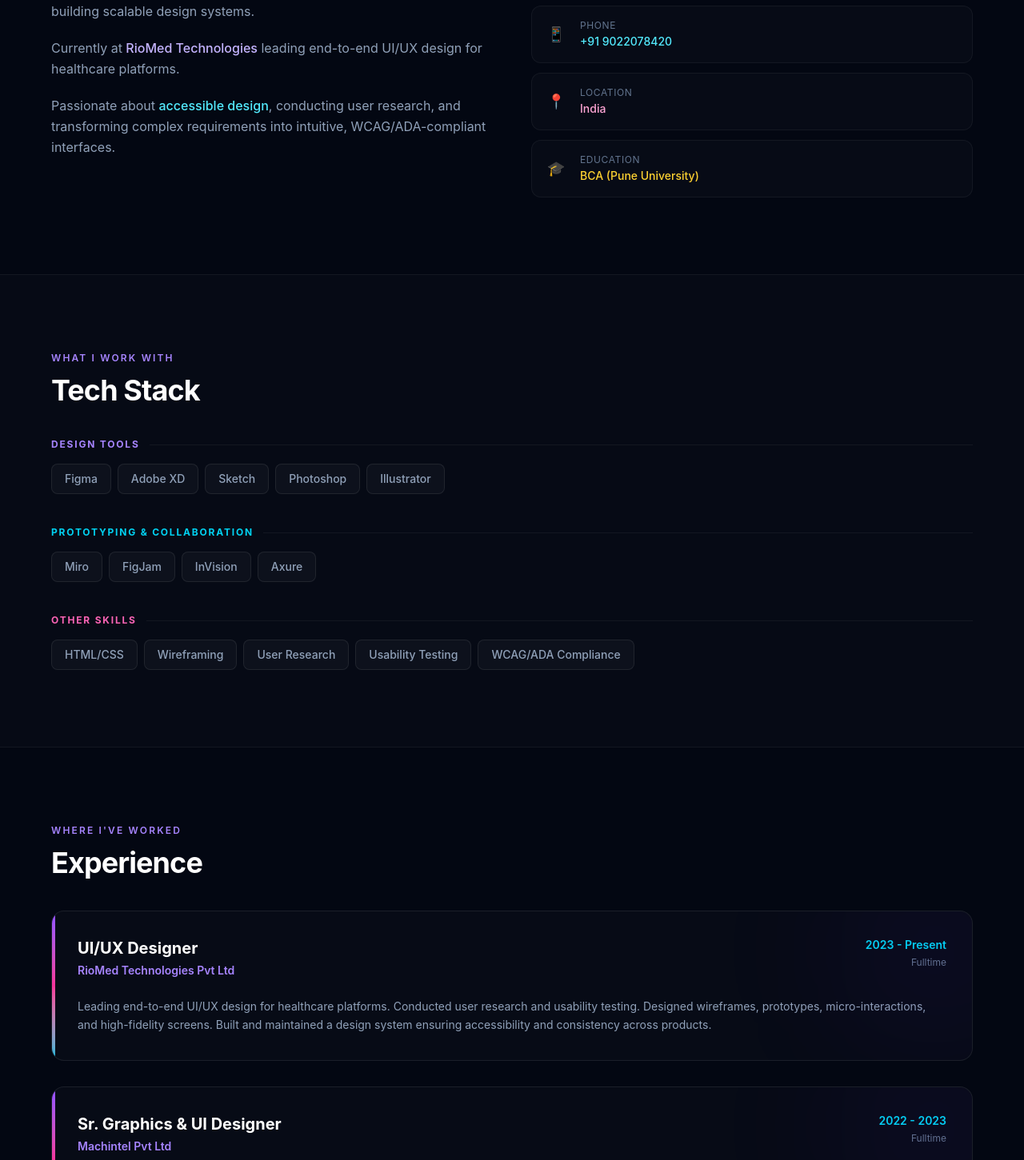
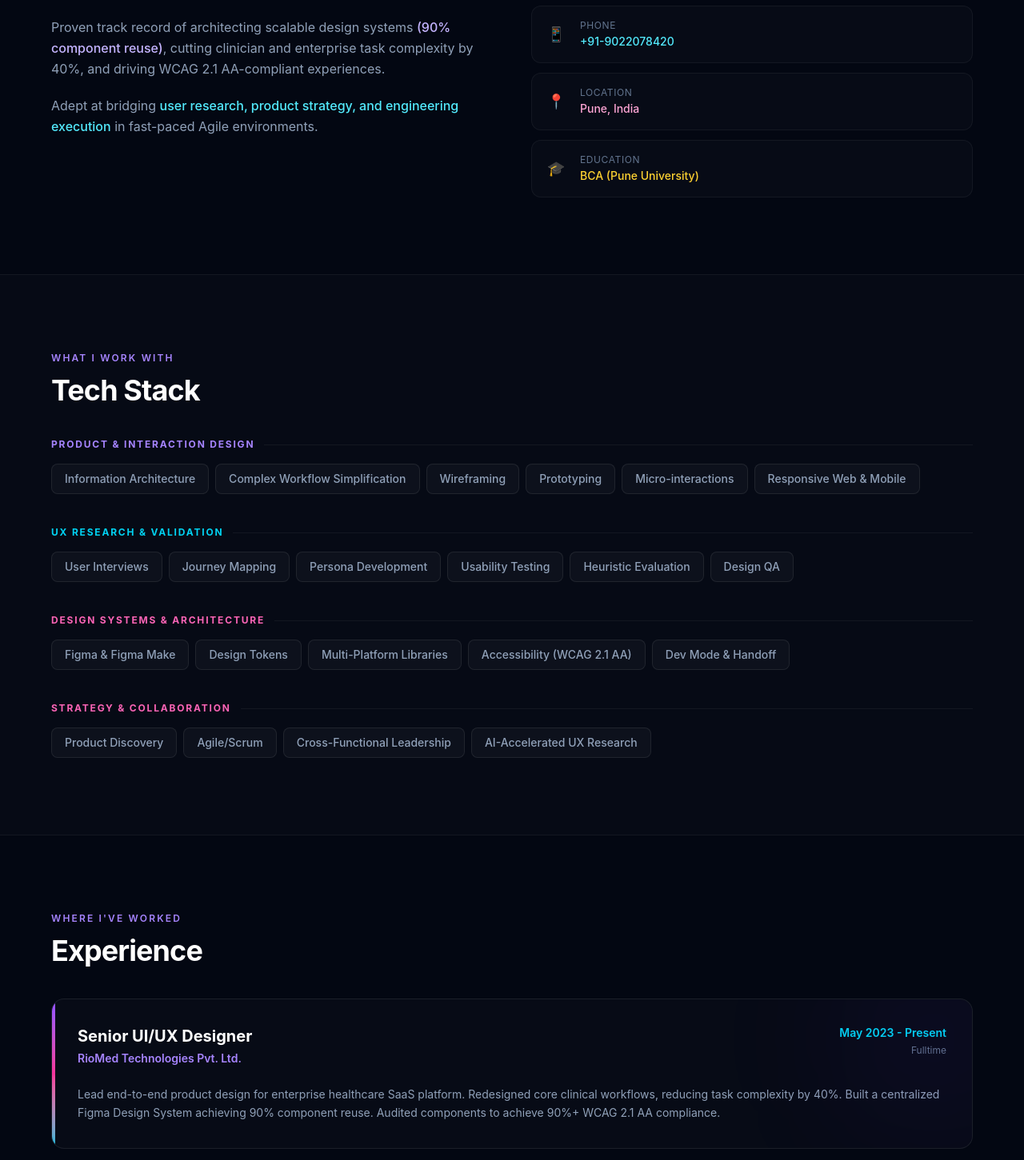
Before and after one commit to sushrut007/Rutuja, a React (Vite) app: page / in a window 1280 px wide. Shown: the part 1259-2710 px from the top of the page at 80% size. Built offline with nearby package versions, Linux system fonts and the light colour scheme.

Commit message:
feat: add portfolio component, data source, and resume PDF

```diff
--- a/src/Portfolio.tsx
+++ b/src/Portfolio.tsx
@@ -145,9 +145,9 @@
           </p>
 
           <div className="flex flex-wrap items-center justify-center gap-4">
-            <a href={`mailto:${CONTACT_INFO.email}`}
-              className="px-7 py-3 rounded-xl font-semibold text-sm bg-gradient-to-r from-violet-600 to-pink-600 hover:from-violet-500 hover:to-pink-500 transition-all duration-200 hover:scale-105 hover:shadow-xl hover:shadow-violet-500/30">
-              Get in Touch
+            <a href="/Rutuja_Nazare2026.pdf" target="_blank" rel="noreferrer"
+              className="px-7 py-3 rounded-xl font-bold bg-white text-black hover:bg-slate-200 hover:scale-[1.02] active:scale-[0.98] transition-all duration-200">
+              Resume
             </a>
             <a href={CONTACT_INFO.behance} target="_blank" rel="noreferrer"
               className="px-7 py-3 rounded-xl font-semibold text-sm border border-white/10 text-slate-300 hover:text-white hover:border-white/20 hover:bg-white/5 transition-all duration-200">
@@ -169,7 +169,7 @@
 
       {/* STATS */}
       <section className="relative z-10 border-y border-white/5 bg-white/[0.02]">
-        <div className="max-w-6xl mx-auto px-5 md:px-8 py-10 grid grid-cols-2 md:grid-cols-4 gap-0 divide-x divide-y md:divide-y-0 divide-white/5">
+        <div className="max-w-6xl mx-auto px-5 md:px-8 py-10 grid grid-cols-2 md:grid-cols-3 gap-0 divide-x divide-y md:divide-y-0 divide-white/5">
           {STATS.map((s, i) => (
             <FadeIn key={s.label} delay={i * 0.1} className="px-6 py-5 text-center">
               <div className={`text-3xl font-black bg-gradient-to-br ${s.color} bg-clip-text text-transparent mb-1`}>{s.value}</div>
@@ -189,13 +189,13 @@
           <div className="grid md:grid-cols-2 gap-12 items-start">
             <FadeIn delay={0.1}>
               <p className="text-slate-400 text-base leading-relaxed mb-5">
-                UI/UX Designer with <span className="text-white font-medium">7 years of experience</span> crafting user-centered, accessible digital products for healthcare and B2B platforms. I specialize in wireframing, prototyping, interaction design, usability testing, and building scalable design systems.
+                Senior UI/UX & Product Designer with <span className="text-white font-medium">7+ years of experience</span> leading end-to-end design for complex enterprise SaaS and healthcare platforms.
               </p>
               <p className="text-slate-400 text-base leading-relaxed mb-5">
-                Currently at <span className="text-violet-300 font-medium">RioMed Technologies</span> leading end-to-end UI/UX design for healthcare platforms.
+                Proven track record of architecting scalable design systems <span className="text-violet-300 font-medium">(90% component reuse)</span>, cutting clinician and enterprise task complexity by 40%, and driving WCAG 2.1 AA-compliant experiences.
               </p>
               <p className="text-slate-400 text-base leading-relaxed">
-                Passionate about <span className="text-cyan-300 font-medium">accessible design</span>, conducting user research, and transforming complex requirements into intuitive, WCAG/ADA-compliant interfaces.
+                Adept at bridging <span className="text-cyan-300 font-medium">user research, product strategy, and engineering execution</span> in fast-paced Agile environments.
               </p>
             </FadeIn>
             <FadeIn delay={0.2} className="flex flex-col gap-3">
--- a/src/data/data.ts
+++ b/src/data/data.ts
@@ -1,7 +1,33 @@
 const SKILLS = {
-  "Design Tools": ["Figma", "Adobe XD", "Sketch", "Photoshop", "Illustrator"],
-  "Prototyping & Collaboration": ["Miro", "FigJam", "InVision", "Axure"],
-  "Other Skills": ["HTML/CSS", "Wireframing", "User Research", "Usability Testing", "WCAG/ADA Compliance"]
+  "Product & Interaction Design": [
+    "Information Architecture",
+    "Complex Workflow Simplification",
+    "Wireframing",
+    "Prototyping",
+    "Micro-interactions",
+    "Responsive Web & Mobile"
+  ],
+  "UX Research & Validation": [
+    "User Interviews",
+    "Journey Mapping",
+    "Persona Development",
+    "Usability Testing",
+    "Heuristic Evaluation",
+    "Design QA"
+  ],
+  "Design Systems & Architecture": [
+    "Figma & Figma Make",
+    "Design Tokens",
+    "Multi-Platform Libraries",
+    "Accessibility (WCAG 2.1 AA)",
+    "Dev Mode & Handoff"
+  ],
+  "Strategy & Collaboration": [
+    "Product Discovery",
+    "Agile/Scrum",
+    "Cross-Functional Leadership",
+    "AI-Accelerated UX Research"
+  ]
 };
 
 const STATS = [
@@ -23,15 +49,15 @@
     link: "https://www.riomed.com/",
   },
   {
-    name: "Healthcare Mobile App",
-    desc: "UX & Interaction Design for RioMed. Focused on accessibility and intuitive navigation for end-users.",
-    tech: ["Adobe XD", "Interaction Design", "Wireframing"],
-    accent: "from-yellow-500 to-orange-500",
-    border: "hover:border-yellow-500/50",
-    glow: "hover:shadow-yellow-500/20",
-    tag: "Mobile UX",
-    tagColor: "bg-yellow-500/10 text-yellow-400 border-yellow-500/20",
-    link: "/pdfs/Appt.pdf",
+    name: "Medi Connect-AI",
+    desc: "An AI-powered appointment booking app that helps patients describe their health concern in plain language and get matched to the right doctor — no medical knowledge required.",
+    tech: ["AI Integration", "UX/UI Design", "Healthcare"],
+    accent: "from-blue-500 to-indigo-500",
+    border: "hover:border-blue-500/50",
+    glow: "hover:shadow-blue-500/20",
+    tag: "AI Healthcare UX",
+    tagColor: "bg-blue-500/10 text-blue-400 border-blue-500/20",
+    link: "https://www.behance.net/gallery/255616235/AI-Healthcare-Appointment-Booking",
   },
   {
     name: "B2B Web Application",
@@ -61,28 +87,25 @@
 
 const EXPERIENCE_LIST = [
   {
-    year: "2023 - Present",
-    title: "UI/UX Designer",
-    company: "RioMed Technologies Pvt Ltd",
+    year: "May 2023 - Present",
+    title: "Senior UI/UX Designer",
+    company: "RioMed Technologies Pvt. Ltd.",
     type: "Fulltime",
-    description:
-      "Leading end-to-end UI/UX design for healthcare platforms. Conducted user research and usability testing. Designed wireframes, prototypes, micro-interactions, and high-fidelity screens. Built and maintained a design system ensuring accessibility and consistency across products."
+    description: "Lead end-to-end product design for enterprise healthcare SaaS platform. Redesigned core clinical workflows, reducing task complexity by 40%. Built a centralized Figma Design System achieving 90% component reuse. Audited components to achieve 90%+ WCAG 2.1 AA compliance."
   },
   {
-    year: "2022 - 2023",
-    title: "Sr. Graphics & UI Designer",
-    company: "Machintel Pvt Ltd",
+    year: "June 2022 - May 2023",
+    title: "Senior Graphics & UI Designer",
+    company: "Machintel Pvt. Ltd.",
     type: "Fulltime",
-    description:
-      "Created wireframes, prototypes, and high-fidelity web application designs in Figma. Designed websites, landing pages, infographics, and social media creatives. Built reusable components and improved UX for responsiveness and navigation."
+    description: "Spearheaded UI/UX design for responsive web applications and enterprise dashboards. Established reusable UI component libraries and grid frameworks. Translated complex business requirements into validated Figma prototypes."
   },
   {
-    year: "2018 - 2022",
-    title: "Graphics Designer",
-    company: "Machbizz Marketers Pvt Ltd",
+    year: "Nov 2018 - May 2022",
+    title: "Graphic & Visual Designer",
+    company: "Machbizz Marketers Pvt. Ltd.",
     type: "Fulltime",
-    description:
-      "Designed social media creatives, banners, GIFs, animations, logos, landing pages, presentations, and branding materials. Improved visual communication for marketing campaigns and conducted visual testing for newsletters and landing pages."
+    description: "Designed user-centered responsive landing pages, microsites, and promotional interfaces. Created wireframes and clickable mockups for B2B web experiences, optimizing information architecture and conversion pathways."
   }
 ];
 
@@ -90,7 +113,7 @@
   {
     icon: "🎓",
     degree: "Bachelor of Computer Applications (BCA)",
-    school: "Pune University",
+    school: "Pune University, Pune, India",
     year: "Graduated",
     color: "from-violet-600 to-indigo-600",
     glow: "hover:shadow-violet-500/20",
@@ -99,7 +122,7 @@
   {
     icon: "🏫",
     degree: "UI/UX Certifications",
-    school: "Interaction Design Foundation, Great Learning, Udemy",
+    school: "IxDF, Coursera, Great Learning, Udemy",
     year: "Completed",
     color: "from-cyan-600 to-teal-600",
     glow: "hover:shadow-cyan-500/20",
@@ -109,10 +132,10 @@
 
 const CONTACT_INFO = {
   email: "nazarerutuja05@gmail.com",
-  phone: "+91 9022078420",
+  phone: "+91-9022078420",
   behance: "https://www.behance.net/rutujanazare1",
   linkedin: "https://www.linkedin.com/in/rutuja-nazare-7689b4175",
-  location: "India"
+  location: "Pune, India"
 };
 
 const SKILL_COLORS = [
```
Also changed, not shown: 1 other file (tests, documents, lock files or other folders).
